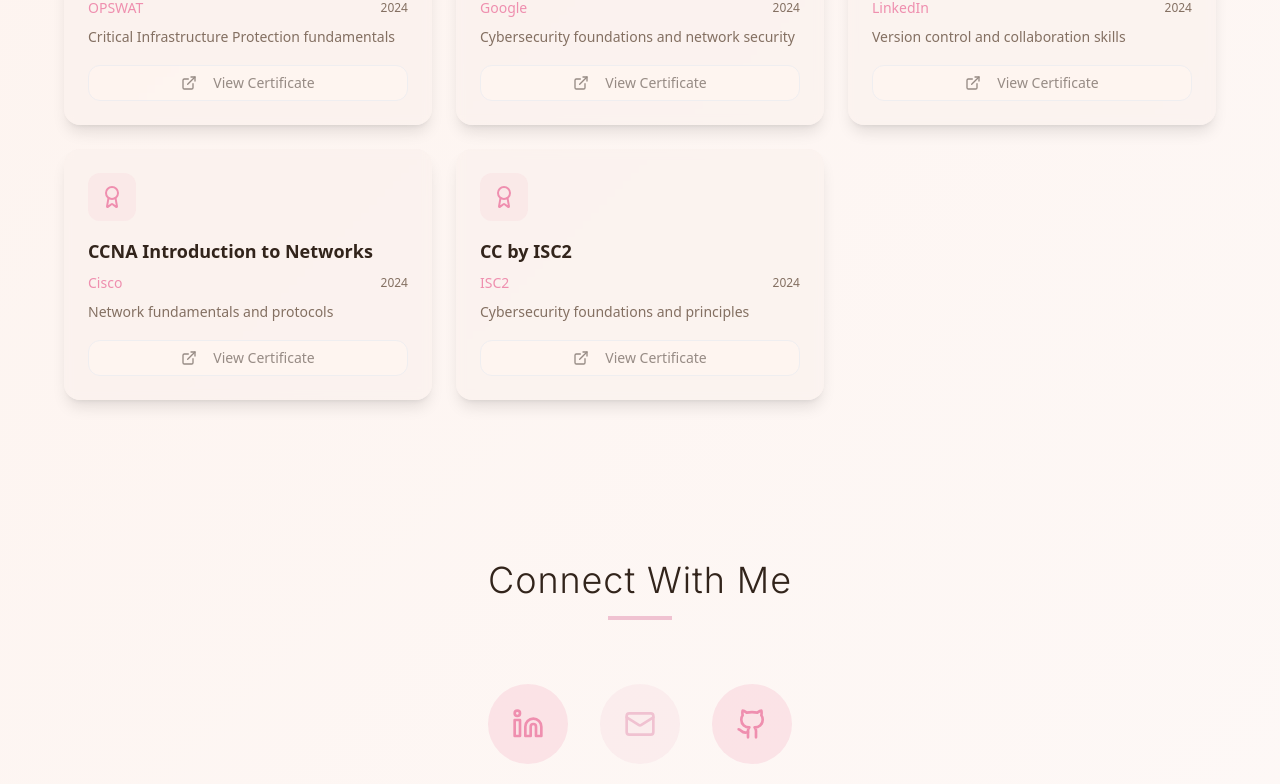
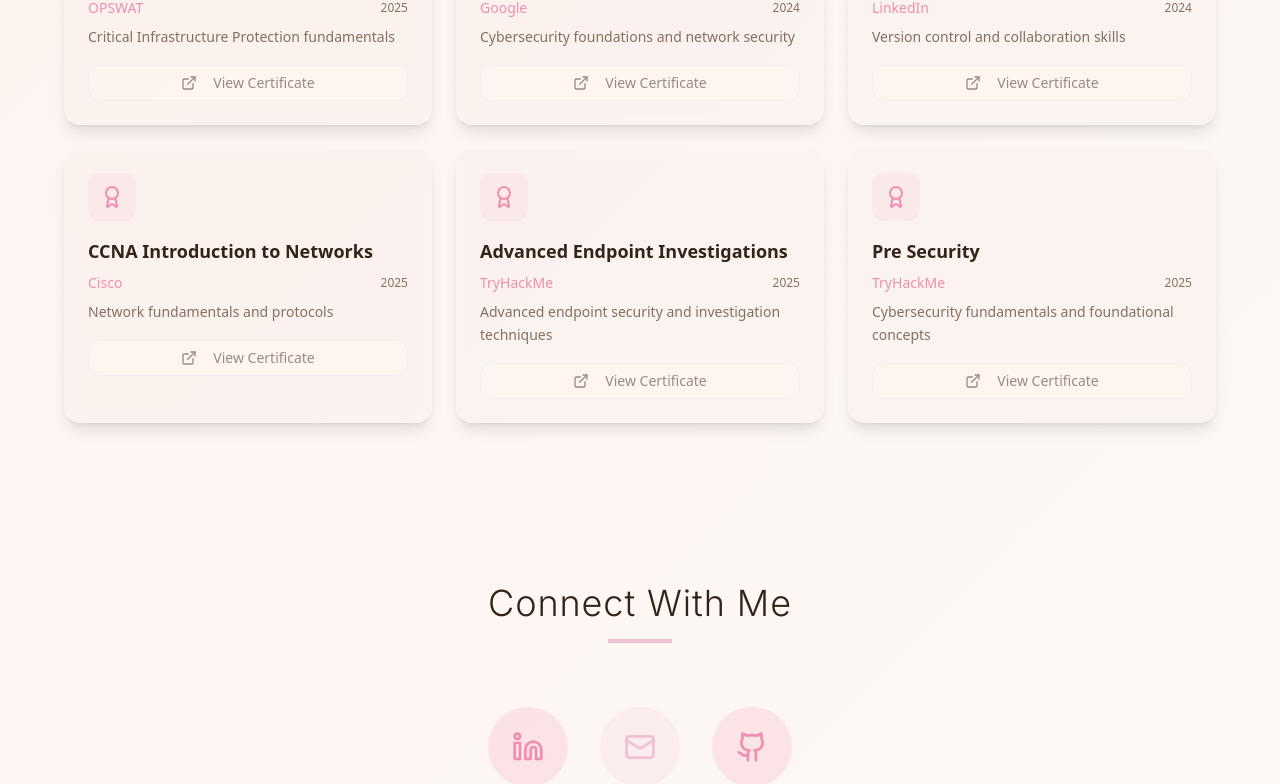
Before and after one commit to zeezaynab/MyPortfolio, a React (Vite) app: page / in a window 1280 px wide. Shown: the part 3222-4006 px from the top of the page. Built offline with nearby package versions, Linux system fonts and the light colour scheme.

Commit message:
Update certifications section
Update certifications with new entries and corrected years.

```diff
--- a/src/components/CertificationsSection.tsx
+++ b/src/components/CertificationsSection.tsx
@@ -7,7 +7,7 @@ const CertificationsSection = () => {
     {
       title: "Introduction to CIP",
       issuer: "OPSWAT",
-      year: "2024",
+      year: "2025",
       description: "Critical Infrastructure Protection fundamentals",
       icon: Award
     },
@@ -28,15 +28,22 @@ const CertificationsSection = () => {
     {
       title: "CCNA Introduction to Networks",
       issuer: "Cisco",
-      year: "2024",
+      year: "2025",
       description: "Network fundamentals and protocols",
       icon: Award
     },
     {
-      title: "CC by ISC2",
-      issuer: "ISC2",
-      year: "2024",
-      description: "Cybersecurity foundations and principles",
+      title: "Advanced Endpoint Investigations",
+      issuer: "TryHackMe",
+      year: "2025",
+      description: "Advanced endpoint security and investigation techniques",
+      icon: Award
+    },
+    {
+      title: "Pre Security",
+      issuer: "TryHackMe",
+      year: "2025",
+      description: "Cybersecurity fundamentals and foundational concepts",
       icon: Award
     }
   ];
```
